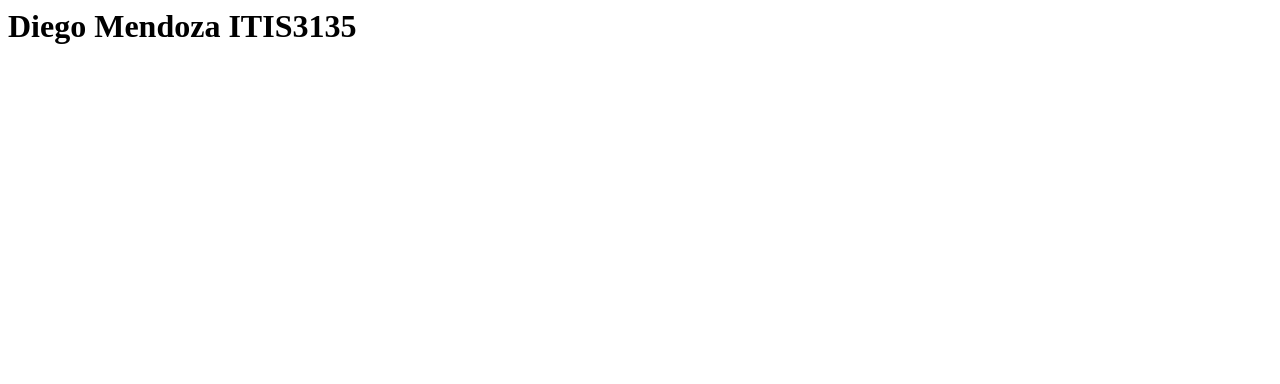
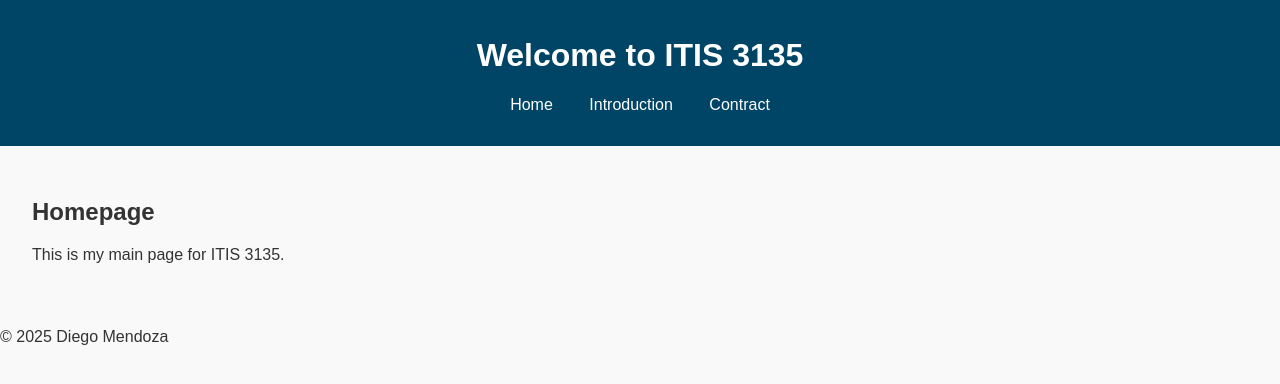
Before and after one commit to Pollitotito/itis3135, a plain HTML site: page index.html in a window 1280 px wide. Drawn offline with Linux system fonts and the light colour scheme.

Commit message:
Introductions for WEB classes

```diff
--- a/index.html
+++ b/index.html
@@ -1 +1,30 @@
-<h1>Diego Mendoza ITIS3135</h1>
+<!DOCTYPE html>
+<html lang="en">
+<head>
+  <meta charset="UTF-8">
+  <meta name="viewport" content="width=device-width, initial-scale=1.0">
+  <title>ITIS 3135 | Diego Mendoza</title>
+  <link rel="stylesheet" type="text/css" href="styles/default.css">
+</head>
+<body>
+  <header>
+    <h1>Welcome to ITIS 3135</h1>
+    <nav>
+      <ul>
+        <li><a href="index.html">Home</a></li>
+        <li><a href="introduction.html">Introduction</a></li>
+        <li><a href="contract.html">Contract</a></li>
+      </ul>
+    </nav>
+  </header>
+
+  <main>
+    <h2>Homepage</h2>
+    <p>This is my main page for ITIS 3135.</p>
+  </main>
+
+  <footer>
+    <p>&copy; 2025 Diego Mendoza</p>
+  </footer>
+</body>
+</html>
```
Also changed, not shown: index1.html (added, +14 -0 lines), itis3135/index.html (deleted, +0 -30 lines), contract.html (renamed from itis3135/contract.html), image/Photoshoot.png (renamed from itis3135/image/Photoshoot.png), introduction.html (renamed from itis3135/introduction.html), styles/default.css (renamed from itis3135/styles/default.css), 1 other file.
